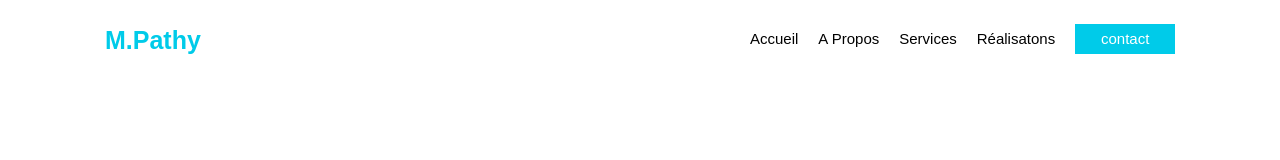
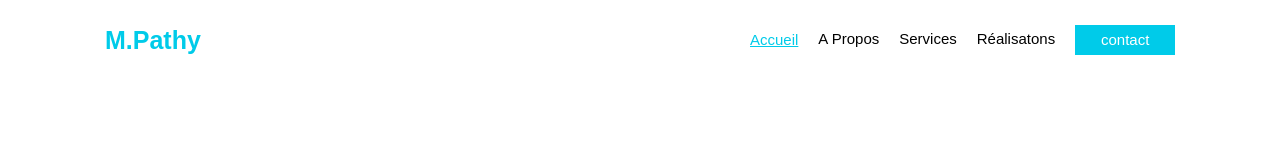
Before and after one commit to Pathymavuba/portfolio-pathy, a React (Create React App) app: page / in a window 1280 px wide. Shown: the top 160 px of the page. Built offline with nearby package versions, Linux system fonts and the light colour scheme.

Commit message:
review design navbar

```diff
--- a/src/components/NavBar.tsx
+++ b/src/components/NavBar.tsx
@@ -1,33 +1,48 @@
-import './navbar.css'
-
-// window.addEventListener('scroll',(e)=>{
-//   const navbar:HTMLElement= document.getElementById('navbar')
-//   navbar.classList.add('scrollage');
-
-//  //  console.log(window.scrollY)
-
-//   if (window.scrollY < 30) {
-//       navbar.classList.remove("scrollage");
-//   }
-//  })
-//  'container navbar'
-// {window.scrollY > 30 ? 'container navbar removeScrolling' : 'container navbar scrollage'}
+import { useState } from "react";
+import "./navbar.css";
 
 const NavBar = () => {
+  const [hover, setHover] = useState<string>("accueil");
   return (
-    <div className='navbarContainer'>
-    <div className='container navbar'>
-      <h3 className="logo">M.Pathy</h3>
-      <div className="menu">
-            <a href="#accueil">Accueil</a>
-            <a href="#apropos">A Propos</a>
-            <a href="#services">services</a>
-            <a href="#réalisations">Réalisatons</a>
-            <a href="#contact"><button>contact</button></a>
+    <div className="navbarContainer">
+      <div className="container navbar">
+        <h3 className="logo">M.Pathy</h3>
+        <div className="menu">
+          <a
+            href="#accueil"
+            className={hover === "accueil" ? "btn-menu-click" : "btn-menu"}
+            onClick={() => setHover("accueil")}
+          >
+            Accueil
+          </a>
+          <a
+            href="#apropos"
+            className={hover === "apropos" ? "btn-menu-click" : "btn-menu"}
+            onClick={() => setHover("apropos")}
+          >
+            A Propos
+          </a>
+          <a
+            href="#services"
+            className={hover === "services" ? "btn-menu-click" : "btn-menu"}
+            onClick={() => setHover("services")}
+          >
+            services
+          </a>
+          <a
+            href="#réalisations"
+            className={hover === "realisations" ? "btn-menu-click" : "btn-menu"}
+            onClick={() => setHover("realisations")}
+          >
+            Réalisatons
+          </a>
+          <a href="#contact" onClick={() => setHover("contact")}>
+            <button>contact</button>
+          </a>
         </div>
+      </div>
     </div>
-    </div>
-  )
-}
+  );
+};
 
-export default NavBar
+export default NavBar;
--- a/src/components/navbar.css
+++ b/src/components/navbar.css
@@ -75,9 +75,17 @@ html{
     position: relative;
     bottom: 3.1rem;
     font-size: 1.5rem;
+
+}
+.btn-menu{
     color: black;
     line-height: 2rem;
     text-decoration:none;
+}
+.btn-menu-click{
+    color: var(--bleu);
+    text-decoration:underline;
+    text-decoration-color:var(--bleu) ;
 }
 .navbar .menu a:hover{
     color: var(--bleu);
```
